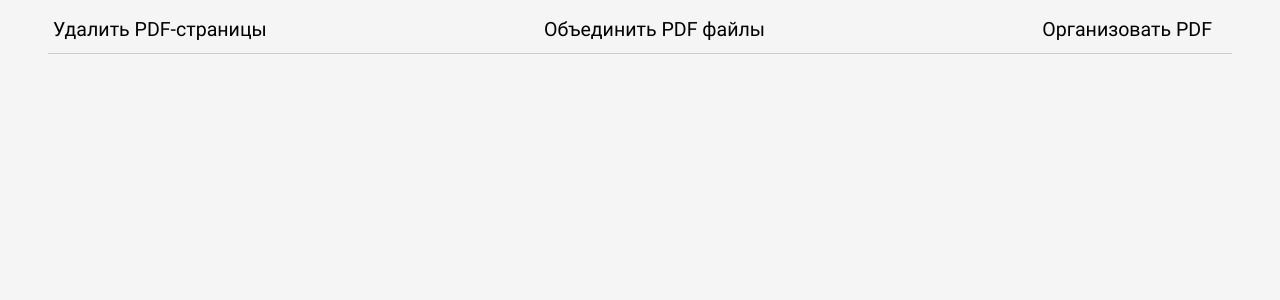
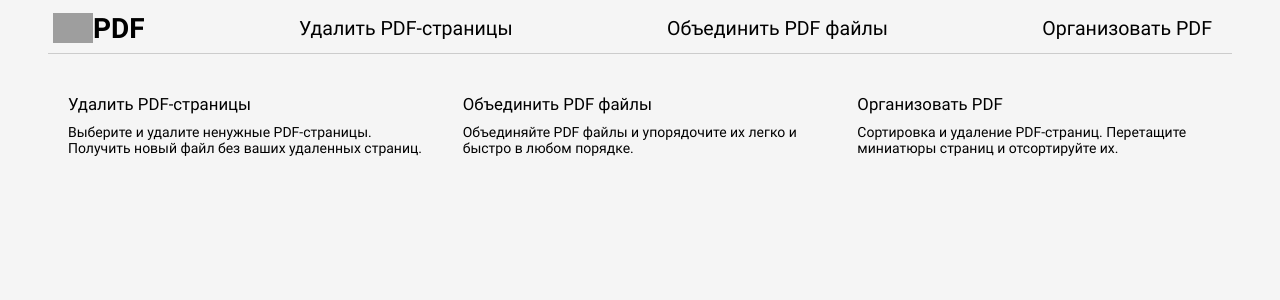
Before and after one commit to playmixer/pdf_editor, a Flask app: page / in a window 1280 px wide. Shown: the top 300 px of the page. Run offline with Flask 2, Linux system fonts and the light colour scheme; grey boxes are pictures that could not be loaded.

Commit message:
tool container

```diff
--- a/src/templates/index.html
+++ b/src/templates/index.html
@@ -9,13 +9,38 @@
 </head>
 <body>
   <div class="content">
-    <div class="nav_menu" style="display: flex; align-items: flex-start;">
-      <a class="link" name="nav_link" href="remove_pages">Удалить PDF-страницы</a>
-      <a class="link" name="nav_link" href="merge_pdf">Объединить PDF файлы</a>
-      <a class="link" name="nav_link" href="organize_pdf">Организовать PDF</a>
+    <div class="nav_menu">
+      <a class="nav_caption" name="nav_link" href="/" style="display: flex; justify-content: center; align-items: center;">
+        <img src="{{ url_for ('static', filename='images/pdf_home.png') }}" alt="Главная страница" style="max-height: inherit;">
+        <span>PDF</span>
+      </a>
+      <a class="link" name="nav_link" href="/remove_pages">Удалить PDF-страницы</a>
+      <a class="link" name="nav_link" href="/merge_pdf">Объединить PDF файлы</a>
+      <a class="link" name="nav_link" href="/organize_pdf">Организовать PDF</a>
     </div>
     {% block content %}
+    <div class="tools_container">
+      <a href="remove_pages" class="tool_link">
+        <div class="tool_conten">
+          <span class="tool_head">Удалить PDF-страницы</span>
+          <span class="tool_description">Выберите и удалите ненужные PDF-страницы. Получить новый файл без ваших удаленных страниц.</span>
+        </div>
+      </a>
+      <a href="merge_pdf" class="tool_link">
+        <div class="tool_conten">
+          <span class="tool_head">Объединить PDF файлы</span>
+          <span class="tool_description">Объединяйте PDF файлы и упорядочите их легко и быстро в любом порядке.</span>
+        </div>
+      </a>
+      <a href="organize_pdf" class="tool_link">
+        <div class="tool_conten">
+          <span class="tool_head">Организовать PDF</span>
+          <span class="tool_description">Сортировка и удаление PDF-страниц.
+            Перетащите миниатюры страниц и отсортируйте их.</span>
+        </div>
+      </a>
 
+    </div>
     {% endblock %}
   </div>
   <script src="{{ url_for('static', filename='js/main.js') }}"></script>
```
